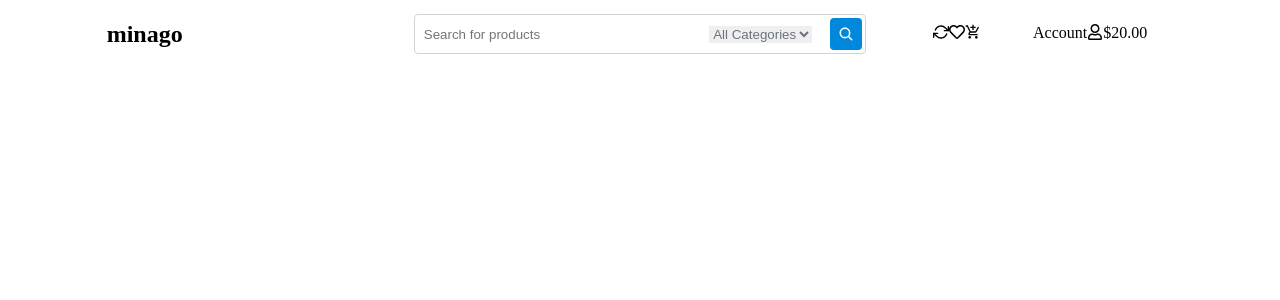
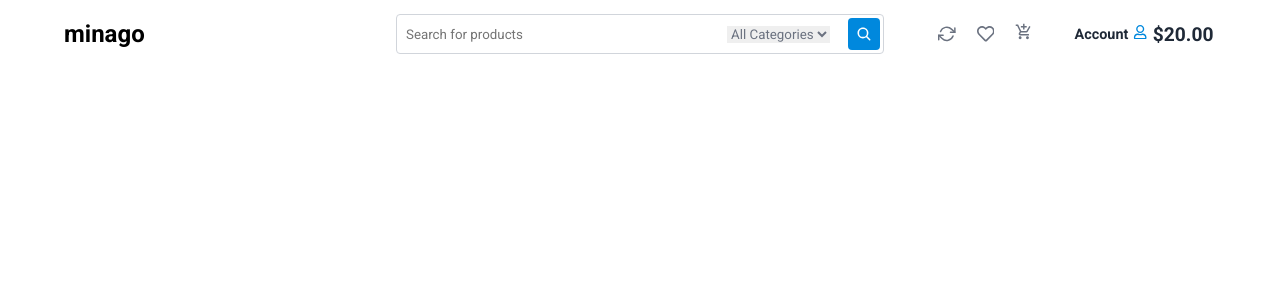
Before and after one commit to ShafiArnob/ecommerce-homepage, a React (Vite) app: page / in a window 1280 px wide. Shown: the top 300 px of the page. Built offline with nearby package versions, Linux system fonts and the light colour scheme.

Commit message:
navbar account section

```diff
--- a/src/components/Navbar.jsx
+++ b/src/components/Navbar.jsx
@@ -25,7 +25,8 @@ const Navbar = () => {
 
       {/* account section */}
       <div className={styles.account}>
-        <div className="flex">
+        {/* account section 1 */}
+        <div className={styles.account_section1}>
           <FiRefreshCw />
           <FaRegHeart />
           <div>
@@ -33,10 +34,13 @@ const Navbar = () => {
           </div>
         </div>
 
-        <div className={`flex`}>
+        {/* account section 2 */}
+        <div className={styles.account_section2}>
           <p>Account</p>
-          <FaRegUser />
-          <p>$20.00</p>
+          <div className="icon-color-primary">
+            <FaRegUser />
+          </div>
+          <p style={{ fontSize: "1.2rem" }}>$20.00</p>
         </div>
       </div>
     </div>
--- a/src/index.css
+++ b/src/index.css
@@ -1,14 +1,26 @@
+@import url('https://fonts.googleapis.com/css2?family=Roboto:ital,wght@0,100;0,300;0,400;0,500;0,700;0,900;1,100;1,300;1,400;1,500;1,700;1,900&display=swap');
+
 * {
   margin: 0;
   padding: 0;
+  font-family: "Roboto", sans-serif;
+}
+
+:root {
+  --primary-color: rgb(0, 136, 221);
+  --primary-color-lite: rgb(0, 136, 221, 0.8);
+  --text-gray-dark: rgb(107 114 128);
+  --text-gray-mid: rgb(156 163 175);
+  --text-gray-lite: rgb(209 213 219);
+  --border-gray-lite: rgb(209 213 219);
 }
 
 .container {
   display: flex;
   flex-direction: column;
   /* justify-items: center; */
-  /* max-width: 1188px; */
-  width: 83.333%;
+  max-width: 1360px;
+  width: 90.00%;
   margin: 0 auto;
 }
 
@@ -21,6 +33,10 @@
   align-items: center;
 }
 
+/* icon color */
+.icon-color-primary {
+  color: var(--primary-color);
+}
 
 /* test */
 .bg-red {
--- a/src/styles/Navbar.module.css
+++ b/src/styles/Navbar.module.css
@@ -4,6 +4,9 @@
   --text-gray-dark: rgb(107 114 128);
   --text-gray-mid: rgb(156 163 175);
   --text-gray-lite: rgb(209 213 219);
+  --text-dark-dark: rgb(17 24 39);
+  --text-dark-mid: rgb(31 41 55);
+  --text-dark-lite: rgb(55 65 81);
   --border-gray-lite: rgb(209 213 219);
 }
 
@@ -77,6 +80,27 @@
 .account {
   flex: 1;
   display: flex;
+  justify-content: space-between;
+  /* background-color: aqua; */
+}
+
+.account_section1 {
+  display: flex;
+  align-items: center;
   justify-content: space-around;
+  width: 40%;
+  font-size: 1.1rem;
+  color: var(--text-gray-dark);
   /* background-color: red; */
 }
+
+.account_section2 {
+  display: flex;
+  align-items: center;
+  justify-content: space-around;
+  width: 50%;
+  font-size: 0.9rem;
+  font-weight: 600;
+  /* background-color: blue; */
+  color: var(--text-dark-mid);
+}
```
